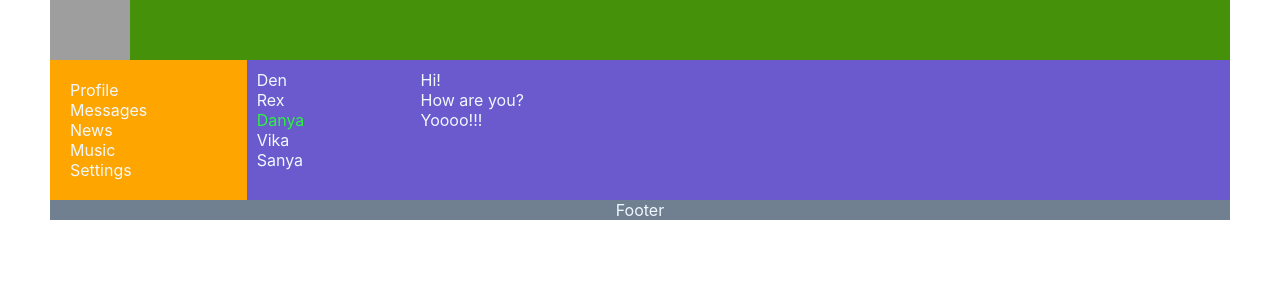
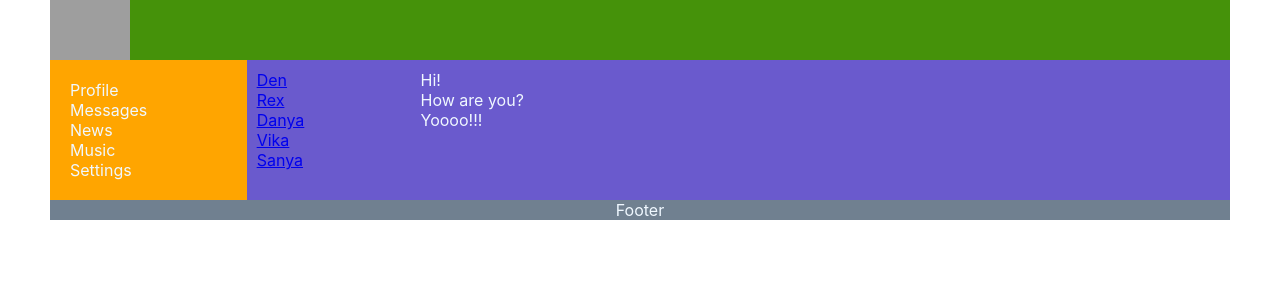
Before and after one commit to Denowich/my-social-page-notebook, a React (Create React App) app: page /dialogs in a window 1280 px wide. Shown: the top 300 px of the page. Built offline with nearby package versions, Linux system fonts and the light colour scheme; grey boxes are pictures that could not be loaded.

Commit message:
Lesson - 22_(added NavLink in Dialogs on name's)

```diff
--- a/src/App.js
+++ b/src/App.js
@@ -19,17 +19,28 @@ function App() {
                         <div className='app-wrapper-content'>
                               <Routes>
                                     <Route
-                                          path='/profile'
+                                          exact
+                                          path='profile/*'
                                           element={<Profile />}
                                     />
                                     <Route
-                                          path='/dialogs'
+                                          exact
+                                          path='dialogs/*'
                                           element={<Dialogs />}
                                     />
-                                    <Route path='/news' element={<News />} />
-                                    <Route path='/music' element={<Music />} />
                                     <Route
-                                          path='/settings'
+                                          exact
+                                          path='news/*'
+                                          element={<News />}
+                                    />
+                                    <Route
+                                          exact
+                                          path='music/*'
+                                          element={<Music />}
+                                    />
+                                    <Route
+                                          exact
+                                          path='settings/*'
                                           element={<Settings />}
                                     />
                               </Routes>
--- a/src/components/Dialogs/Dialogs.jsx
+++ b/src/components/Dialogs/Dialogs.jsx
@@ -1,17 +1,26 @@
 import React from 'react';
 import style from './Dialogs.module.css';
+import { NavLink } from 'react-router-dom';
 
 export const Dialogs = () => {
       return (
             <div className={style.dialogs}>
                   <div className={style.dialogsItems}>
-                        <div className={style.dialog}>Den</div>
-                        <div className={style.dialog}>Rex</div>
+                        <div className={style.dialog}>
+                              <NavLink to='/dialogs/1'>Den</NavLink>
+                        </div>
+                        <div className={style.dialog}>
+                              <NavLink to='/dialogs/2'>Rex</NavLink>
+                        </div>
                         <div className={`${style.dialog} ${style.active}`}>
-                              Danya
+                              <NavLink to='/dialogs/3'>Danya</NavLink>
                         </div>
-                        <div className={style.dialog}>Vika</div>
-                        <div className={style.dialog}>Sanya</div>
+                        <div className={style.dialog}>
+                              <NavLink to='/dialogs/4'>Vika</NavLink>
+                        </div>
+                        <div className={style.dialog}>
+                              <NavLink to='/dialogs/5'>Sanya</NavLink>
+                        </div>
                   </div>
                   <div className={style.messagesItems}>
                         <div className={style.dialog}>Hi!</div>
--- a/src/components/Dialogs/Dialogs.module.css
+++ b/src/components/Dialogs/Dialogs.module.css
@@ -7,8 +7,7 @@
 .dialogsItems {
       padding: 10px;
 }
-.dialogsItems .active {
-      color: rgb(44, 242, 67);
+.dialogsItems .dialog.active {
 }
 
 .dialog {
```
